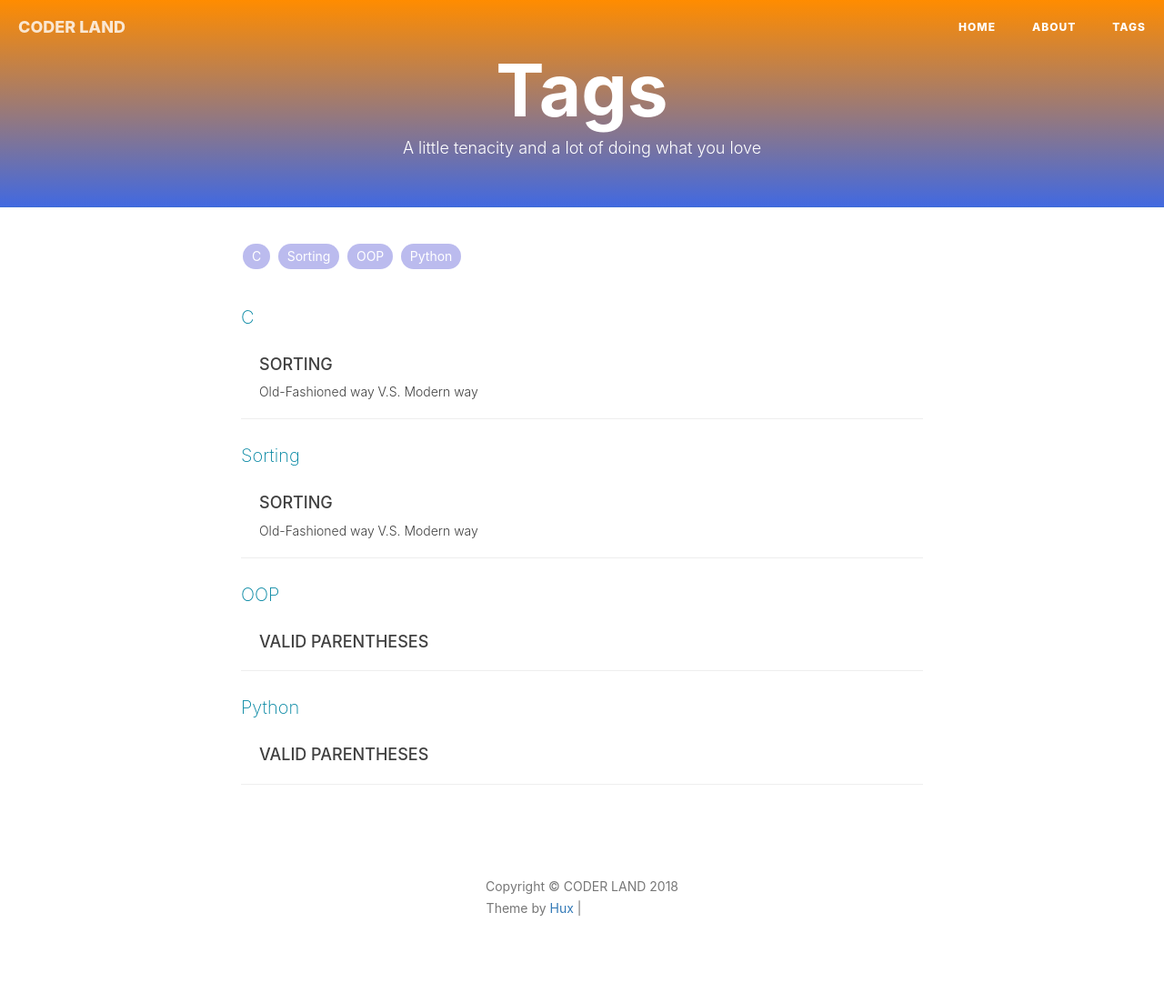
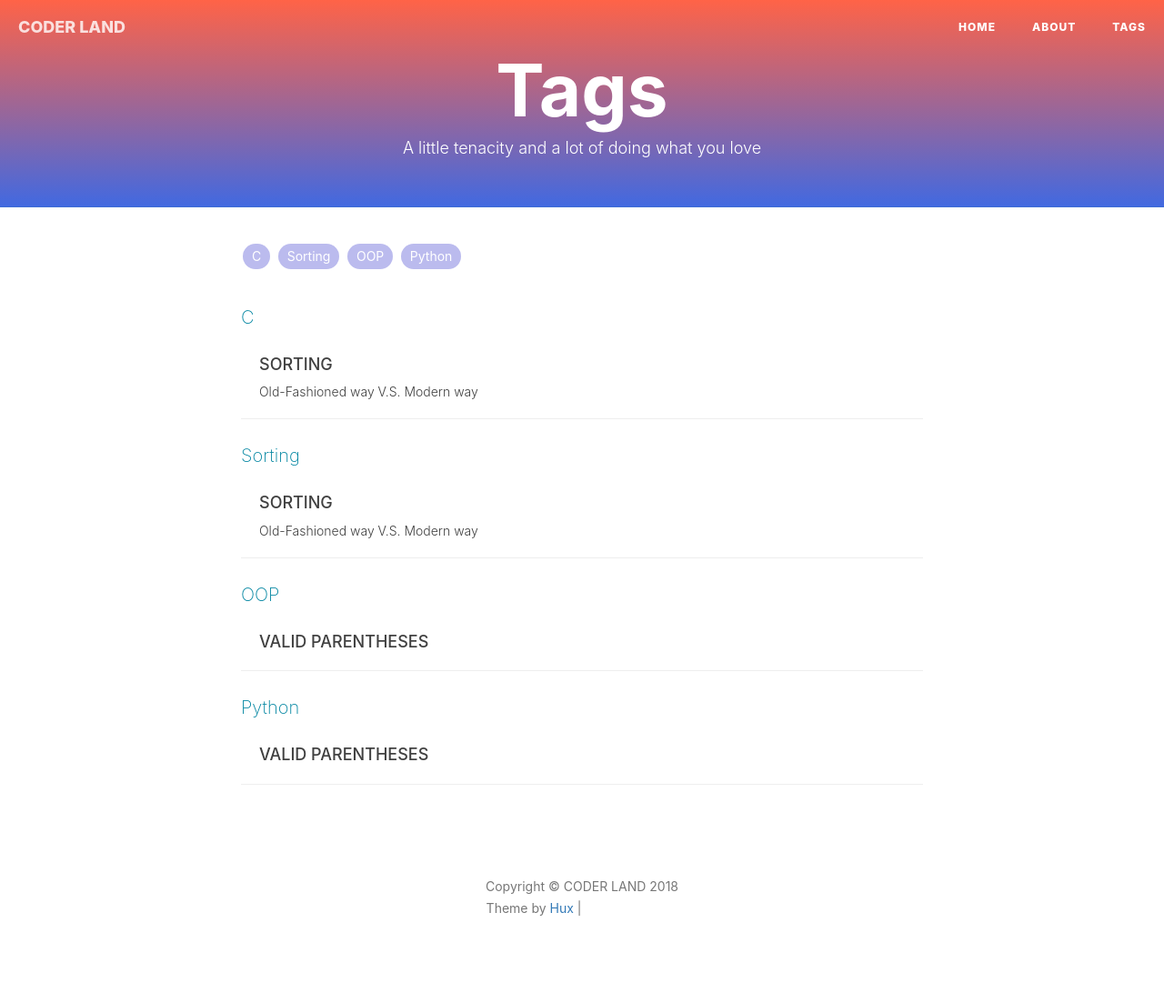
Before and after one commit to flowero/flowero1, a Jekyll site: the page built from tags.html, in a window 1280 px wide. Shown: the whole page at 91% size. Built offline with Jekyll 4.4.1, drawn with Linux system fonts in a browser that asks for light colours; comment, search, counter and statistics services are not loaded; grey boxes are pictures that could not be loaded.

Commit message:
tag color theme

```diff
--- a/_layouts/page.html
+++ b/_layouts/page.html
@@ -4,7 +4,8 @@ layout: default
 
 <!-- Page Header -->
 <header class="intro-header" style="background-image: url('{{ site.baseurl }}/{% if page.header-img %}{{ page.header-img }}{% else %}{{ site.header-img }}{% endif %}')">
-<!--<header class="intro-header" style="color: #fff;text-align: center;background-color: #159957;background-image: linear-gradient(120deg, #155799, #159957);">-->
+<!--<header class="intro-header" style="color: #fff;text-align: center;background-color: #159957;background-image: linear-gradient(180deg, #FF8C00, #4169E1);">-->
+
     <div class="container">
         <div class="row">
             <div class="col-lg-8 col-lg-offset-2 col-md-10 col-md-offset-1 ">
--- a/tags.html
+++ b/tags.html
@@ -6,7 +6,7 @@ header-img: "img/tag-bg.jpeg"
 ---
 
 <!-- Page Header -->
-<header class="intro-header" style="color: #fff;text-align: center;background-color: #159957;background-image: linear-gradient(180deg, #FF8C00, #4169E1);">
+<header class="intro-header" style="color: #fff;text-align: center;background-color: #159957;background-image: linear-gradient(180deg, #FF6347, #4169E1);">
     <div class="container">
         <div class="row">
             <div class="col-lg-8 col-lg-offset-2 col-md-10 col-md-offset-1">
```
Also changed, not shown: 4 other files.
